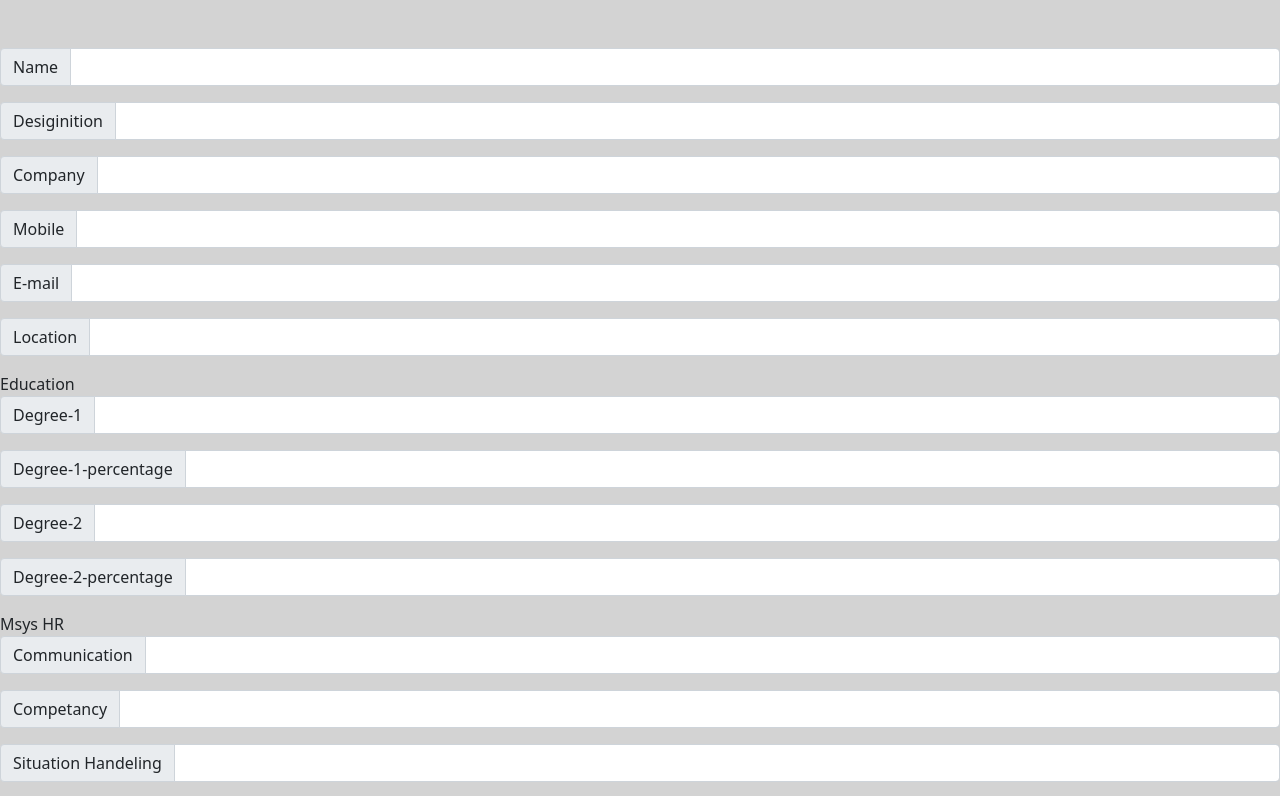
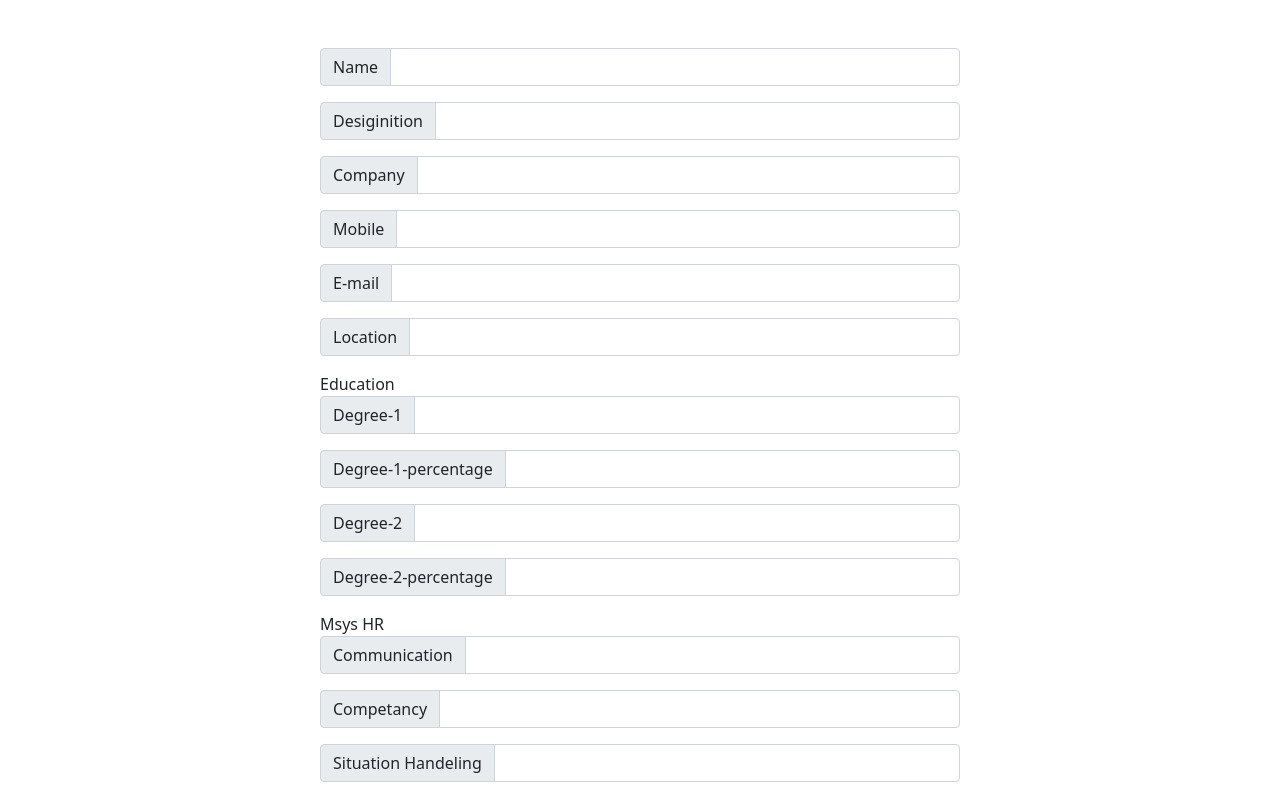
Before and after one commit to deciph3r/ahamed-vijay-resume, a React (Create React App) app: page / in a window 1280 px wide. Shown: the top 796 px of the page. Built offline with nearby package versions, Linux system fonts and the light colour scheme.

Commit message:
fixed some warnings

```diff
--- /dev/null
+++ b/src/App.css
@@ -0,0 +1,5 @@
+.App {
+    margin: auto;
+    width: 50%;
+    background: none;
+}
--- a/src/App.js
+++ b/src/App.js
@@ -2,6 +2,7 @@ import 'bootstrap/dist/css/bootstrap.min.css'
 import {useState} from 'react'
 import UserDetails from './UserDetails'
 import Header from './components/Header'
+import './App.css'
 import {
   BrowserRouter as Router,
   Switch,
--- a/src/components/styles.css
+++ b/src/components/Header.css
@@ -1,12 +1,10 @@
-body{
+.Header{
     background-color: lightgray;
-
 }
 .mainpage{
     margin-left: 4rem;
     width: 100%;
     height: 100%;
-
 
 }
 .secoundpage{
--- a/src/components/Header.js
+++ b/src/components/Header.js
@@ -1,13 +1,13 @@
 import React from 'react'
 
 import TechnicalSkills from './TechnicalSkills'
-import './styles.css'
+import './Header.css'
 
-const  Header = (props) => {
+export default function Header (props) {
 
    const data =props.gree;
 
-    return (<div>
+    return (<div className="Header">
 
            <div className="mainpage">
             <h1 style={{fontSize:'5vh'}}>{data["Name"]}</h1>
@@ -25,8 +25,8 @@ const  Header = (props) => {
                   </tr>
              </table>
              <div className="secoundpage">
-                <div class="grid-container">
-                         <div class="item1">
+                <div className="grid-container">
+                         <div className="item1">
                              <h1 style={{borderBottom: "3px solid black",fontWeight:"bold",fontSize:'2rem'}}>Education</h1>
                         <table>
                             <tr><td style={{width:"90%"}}>
@@ -76,7 +76,7 @@ const  Header = (props) => {
                              <TechnicalSkills gree = {data}/>
 
                          </div>
-                         <div class="item2">
+                         <div className="item2">
                              <h1 style={{borderBottom: "3px solid black",fontWeight:"bold",fontSize:'2rem'}}>MSYS HR</h1>
                              <h1>Communication</h1><br></br>
                            <label>Feedback:</label><h3>{data["Communication"] === 5 ? "⭐⭐⭐⭐⭐":"⭐⭐⭐⭐"}</h3><hr/>
@@ -107,5 +107,3 @@ const  Header = (props) => {
 
     )
 }
-
-export default Header
```
